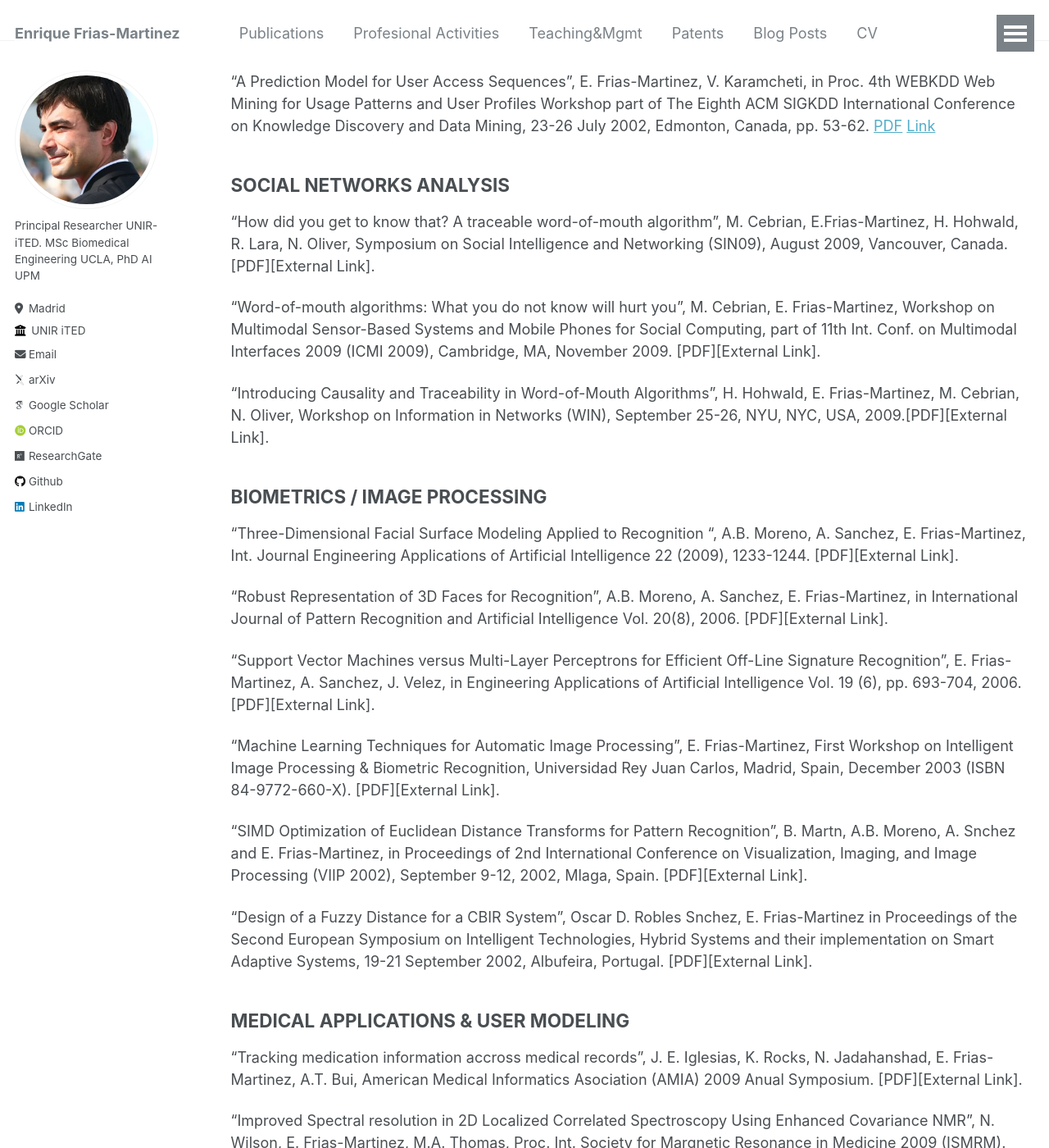
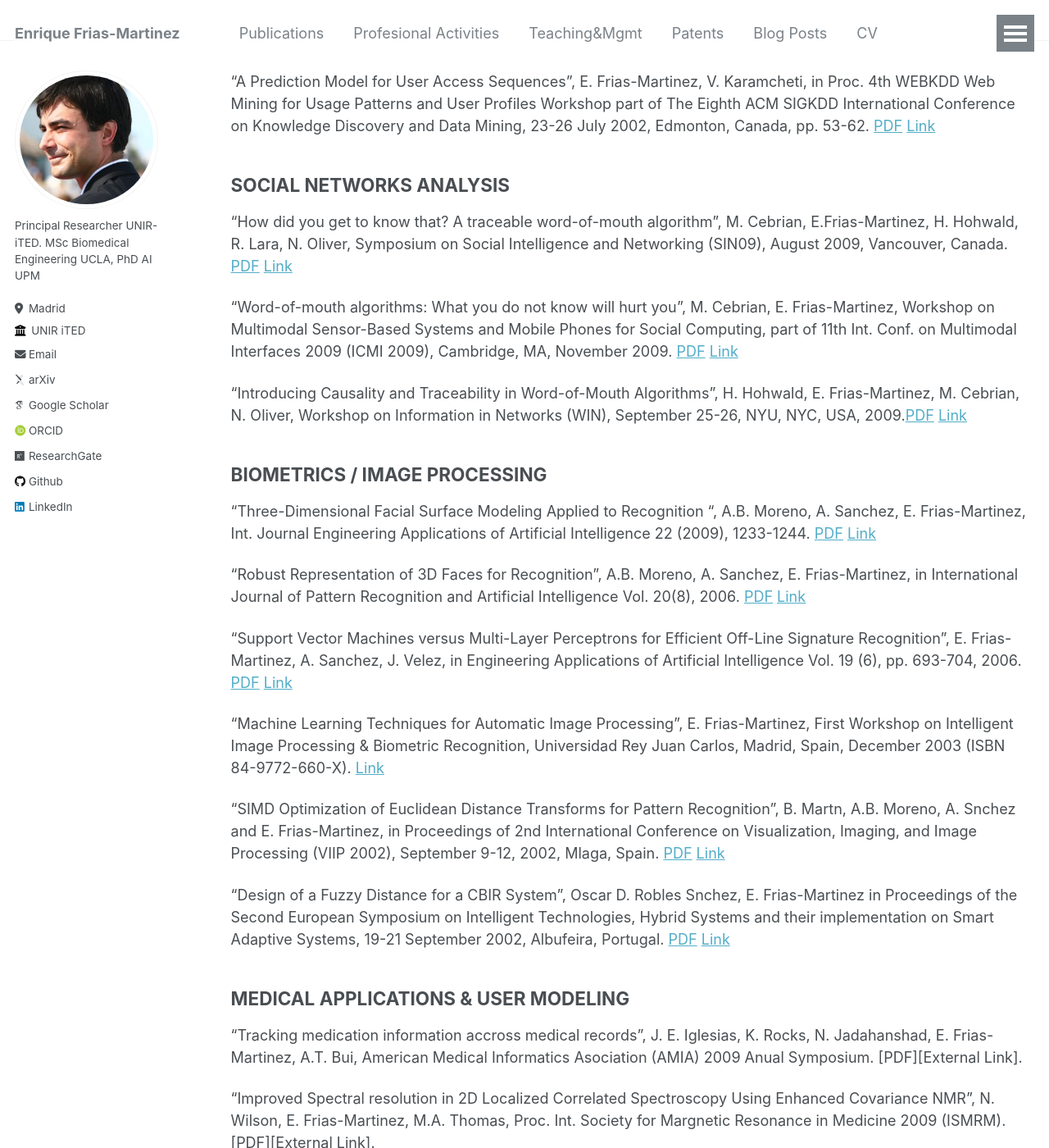
Before and after one commit to ENriqueFRiasM/enriquefriasm.github.io, a Jekyll site: the page built from _pages/publications.md, in a window 1280 px wide and 1400 px high, scrolled down 9615 px. Shown: the whole window at 82% size. Built offline with Jekyll 4.4.1, drawn with Linux system fonts in a browser that asks for light colours; some web fonts are replaced; part of the change alters nothing that is shown.

Commit message:
Update publications.md

```diff
--- a/_pages/publications.md
+++ b/_pages/publications.md
@@ -227,25 +227,25 @@ EPJ data science 11 (1), 53, 2022 [LINK](https://link.springer.com/content/pdf/1
 
 
 ## SOCIAL NETWORKS ANALYSIS
-"How did you get to know that? A traceable word-of-mouth algorithm", M. Cebrian, E.Frias-Martinez, H. Hohwald, R. Lara, N. Oliver, Symposium on Social Intelligence and Networking (SIN09), August 2009, Vancouver, Canada. [PDF][External Link].
+"How did you get to know that? A traceable word-of-mouth algorithm", M. Cebrian, E.Frias-Martinez, H. Hohwald, R. Lara, N. Oliver, Symposium on Social Intelligence and Networking (SIN09), August 2009, Vancouver, Canada. [PDF](https://enriquefriasm.github.io/files/word-of-mouthSIN09.pdf) [Link](https://ieeexplore.ieee.org/document/5284066)
 
-"Word-of-mouth algorithms: What you do not know will hurt you", M. Cebrian, E. Frias-Martinez, Workshop on Multimodal Sensor-Based Systems and Mobile Phones for Social Computing, part of 11th Int. Conf. on Multimodal Interfaces 2009 (ICMI 2009), Cambridge, MA, November 2009. [PDF][External Link].
+"Word-of-mouth algorithms: What you do not know will hurt you", M. Cebrian, E. Frias-Martinez, Workshop on Multimodal Sensor-Based Systems and Mobile Phones for Social Computing, part of 11th Int. Conf. on Multimodal Interfaces 2009 (ICMI 2009), Cambridge, MA, November 2009. [PDF](https://enriquefriasm.github.io/files/Cebrian-Frias-Word-of-Mouth.7794910.pdf) [Link](https://dl.acm.org/doi/10.1145/1641389.1641391)
 
- "Introducing Causality and Traceability in Word-of-Mouth Algorithms", H. Hohwald, E. Frias-Martinez, M. Cebrian, N. Oliver, Workshop on Information in Networks (WIN), September 25-26, NYU, NYC, USA, 2009.[PDF][External Link].
+ "Introducing Causality and Traceability in Word-of-Mouth Algorithms", H. Hohwald, E. Frias-Martinez, M. Cebrian, N. Oliver, Workshop on Information in Networks (WIN), September 25-26, NYU, NYC, USA, 2009.[PDF](https://enriquefriasm.github.io/files/SNA-NYC3.7794645.pdf) [Link](https://www.media.mit.edu/publications/introducing-causality-and-traceability-in-word-of-mouth-algorithms/)
 
 
 ## BIOMETRICS / IMAGE PROCESSING
-"Three-Dimensional Facial Surface Modeling Applied to Recognition ", A.B. Moreno, A. Sanchez, E. Frias-Martinez, Int. Journal Engineering Applications of Artificial Intelligence 22 (2009), 1233-1244. [PDF][External Link].
+"Three-Dimensional Facial Surface Modeling Applied to Recognition ", A.B. Moreno, A. Sanchez, E. Frias-Martinez, Int. Journal Engineering Applications of Artificial Intelligence 22 (2009), 1233-1244. [PDF](https://enriquefriasm.github.io/files/Moreno_EAAI_v3.34924154.pdf) [Link](https://www.sciencedirect.com/science/article/abs/pii/S0952197609000839)
 
-"Robust Representation of 3D Faces for Recognition", A.B. Moreno, A. Sanchez, E. Frias-Martinez, in International Journal of Pattern Recognition and Artificial Intelligence Vol. 20(8), 2006. [PDF][External Link].
+"Robust Representation of 3D Faces for Recognition", A.B. Moreno, A. Sanchez, E. Frias-Martinez, in International Journal of Pattern Recognition and Artificial Intelligence Vol. 20(8), 2006. [PDF](https://enriquefriasm.github.io/files/IJPRAI_-_revisado-6.34831139.pdf) [Link](https://www.worldscientific.com/doi/abs/10.1142/S0218001406005198)
 
-"Support Vector Machines versus Multi-Layer Perceptrons for Efficient Off-Line Signature Recognition", E. Frias-Martinez, A. Sanchez, J. Velez, in Engineering Applications of Artificial Intelligence Vol. 19 (6), pp. 693-704, 2006. [PDF][External Link].
+"Support Vector Machines versus Multi-Layer Perceptrons for Efficient Off-Line Signature Recognition", E. Frias-Martinez, A. Sanchez, J. Velez, in Engineering Applications of Artificial Intelligence Vol. 19 (6), pp. 693-704, 2006. [PDF](https://enriquefriasm.github.io/files/SVM-ANN4SMC-231.8074924.pdf) [Link](https://www.sciencedirect.com/science/article/abs/pii/S0952197606000352)
 
-"Machine Learning Techniques for Automatic Image Processing", E. Frias-Martinez, First Workshop on Intelligent Image Processing & Biometric Recognition, Universidad Rey Juan Carlos, Madrid, Spain, December 2003 (ISBN 84-9772-660-X). [PDF][External Link].
+"Machine Learning Techniques for Automatic Image Processing", E. Frias-Martinez, First Workshop on Intelligent Image Processing & Biometric Recognition, Universidad Rey Juan Carlos, Madrid, Spain, December 2003 (ISBN 84-9772-660-X). [Link](https://books.google.es/books?id=eHgdPq3iO7sC&pg=PA113&lpg=PA113&dq=Machine+Learning+Techniques+for+Automatic+Image+Processing&source=bl&ots=D_BbkBkZdF&sig=1-isk5DlVInwzVpaCF09RWQdI74&hl=es&ei=XKyfS5O6OsP64AarvfDtDQ&sa=X&oi=book_result&ct=result&resnum=1&ved=0CAYQ6AEwAA#v=onepage&q=Machine%20Learning%20Techniques%20for%20Automatic%20Image%20Processing&f=false)
 
-"SIMD Optimization of Euclidean Distance Transforms for Pattern Recognition", B. Martn, A.B. Moreno, A. Snchez and E. Frias-Martinez, in Proceedings of 2nd International Conference on Visualization, Imaging, and Image Processing (VIIP 2002), September 9-12, 2002, Mlaga, Spain. [PDF][External Link].
+"SIMD Optimization of Euclidean Distance Transforms for Pattern Recognition", B. Martn, A.B. Moreno, A. Snchez and E. Frias-Martinez, in Proceedings of 2nd International Conference on Visualization, Imaging, and Image Processing (VIIP 2002), September 9-12, 2002, Mlaga, Spain. [PDF](https://enriquefriasm.github.io/files/364-1221.34741045.pdf) [Link](https://www.actapress.com/Abstract.aspx?paperId=25529)
 
-"Design of a Fuzzy Distance for a CBIR System", Oscar D. Robles Snchez, E. Frias-Martinez in Proceedings of the Second European Symposium on Intelligent Technologies, Hybrid Systems and their implementation on Smart Adaptive Systems, 19-21 September 2002, Albufeira, Portugal. [PDF][External Link].
+"Design of a Fuzzy Distance for a CBIR System", Oscar D. Robles Snchez, E. Frias-Martinez in Proceedings of the Second European Symposium on Intelligent Technologies, Hybrid Systems and their implementation on Smart Adaptive Systems, 19-21 September 2002, Albufeira, Portugal. [PDF](https://enriquefriasm.github.io/files/13431_p_robles.348105556.pdf) [Link](https://citeseerx.ist.psu.edu/document?repid=rep1&type=pdf&doi=edd749176f3ff5e49227bcde08eb508a196a8c26)
 
 
 ## MEDICAL APPLICATIONS & USER MODELING
```
